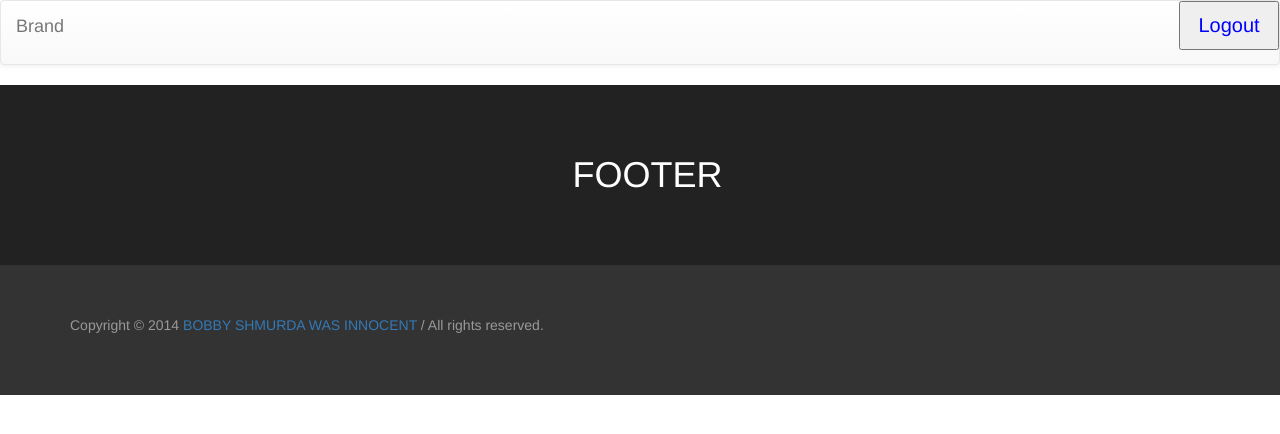
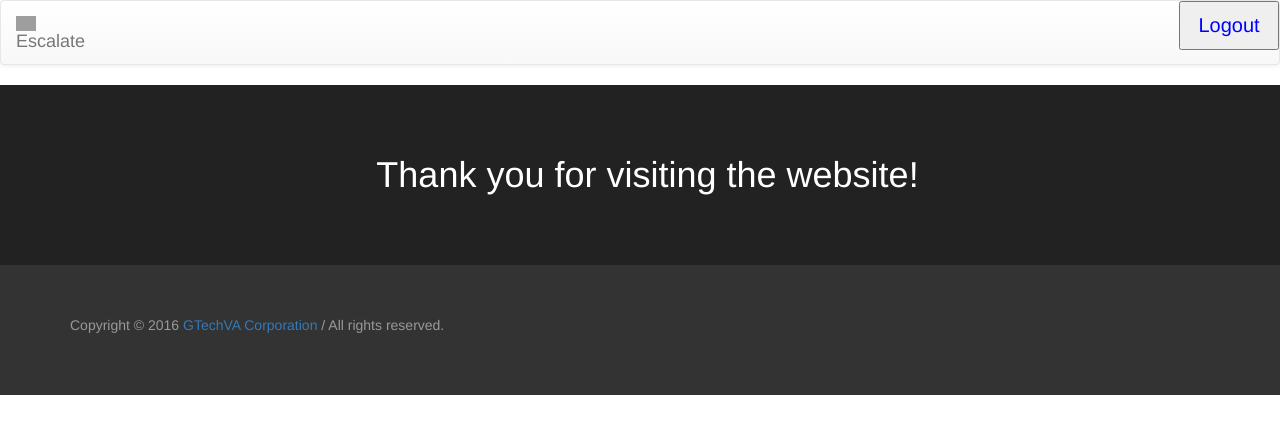
Before and after one commit to jy2xj/Escalate, a PHP site: template src/views/navigation.php in a window 1280 px wide. Shown: the top 434 px of the page. Run offline with PHP 8.4, Linux system fonts and the light colour scheme; the template is opened without the code that fills it, so the values that code supplies are empty; some libraries are stand-ins or nearby versions; grey boxes are pictures that could not be loaded.

Commit message:
change words in bootstrap

```diff
--- a/src/content/cont_teacher.php
+++ b/src/content/cont_teacher.php
@@ -35,7 +35,7 @@
 	    		difference = info[i]['total_prog'] - info[i]['current_prog'];
 	    		quizzes_needed[i] = difference;
 	    	}
-	    	student_names[arrayLength-1] = "Class Average";
+	    	student_names[arrayLength-1] = "Class Avg";
     		quizzes_taken[arrayLength-1] = String(total/(arrayLength-1));
     		difference = info[0]['total_prog'] - quizzes_taken[arrayLength-1];
     		quizzes_needed[arrayLength-1] = difference;
--- a/src/views/footer.php
+++ b/src/views/footer.php
@@ -6,7 +6,7 @@
 			<div class="row">
 				<div class="col-sm-12">
 					<div class="footerWidget text-center">
-						<h1 class="bigTitle text-center">FOOTER</h1>
+						<h1 class="bigTitle text-center">Thank you for visiting the website!</h1>
 						<address class="text-center">
 						</address>
 					</div>
@@ -18,7 +18,7 @@
 		<div class="container">
 			<div class="row">
 				<div class="col-md-12">
-					<p>Copyright © 2014 <a href="http://www.little-neko.com" target="blank">BOBBY SHMURDA WAS INNOCENT</a> / All rights reserved.</p>
+					<p>Copyright © 2016 <a href="http://www.little-neko.com" target="blank">GTechVA Corporation</a> / All rights reserved.</p>
 				</div>
 			</div>
 		</div>
--- a/src/views/navigation.php
+++ b/src/views/navigation.php
@@ -8,7 +8,7 @@
         <span class="icon-bar"></span>
         <span class="icon-bar"></span>
       </button>
-      <a class="navbar-brand" href="#">Brand</a>
+      <a class="navbar-brand" href="#"><img margin="0" width="5%" src="https://upload.wikimedia.org/wikipedia/commons/thumb/b/ba/Circle-icons-lightbulb.svg/768px-Circle-icons-lightbulb.svg.png">Escalate</a>
     </div>
 
     <!-- Collect the nav links, forms, and other content for toggling -->
```
